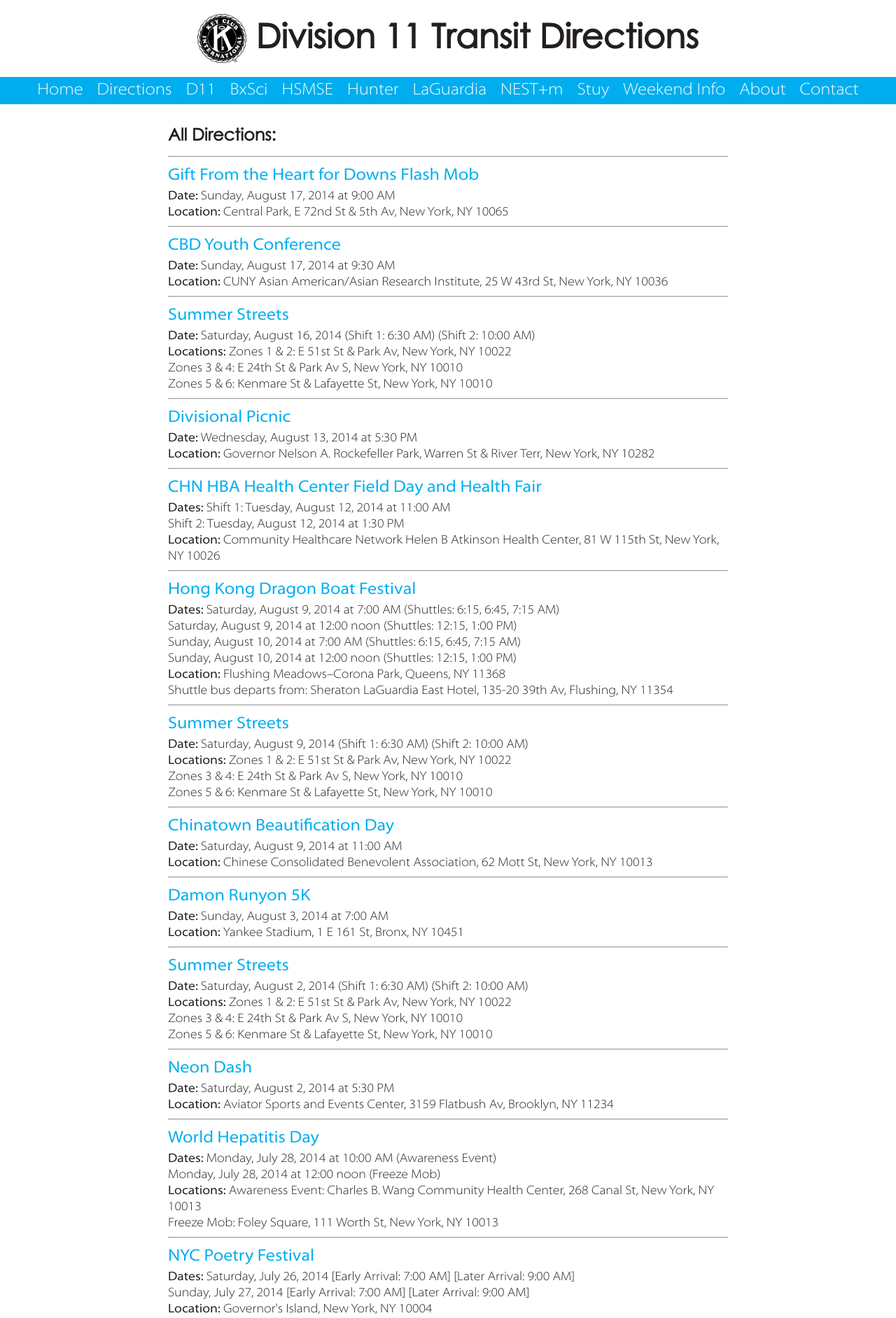
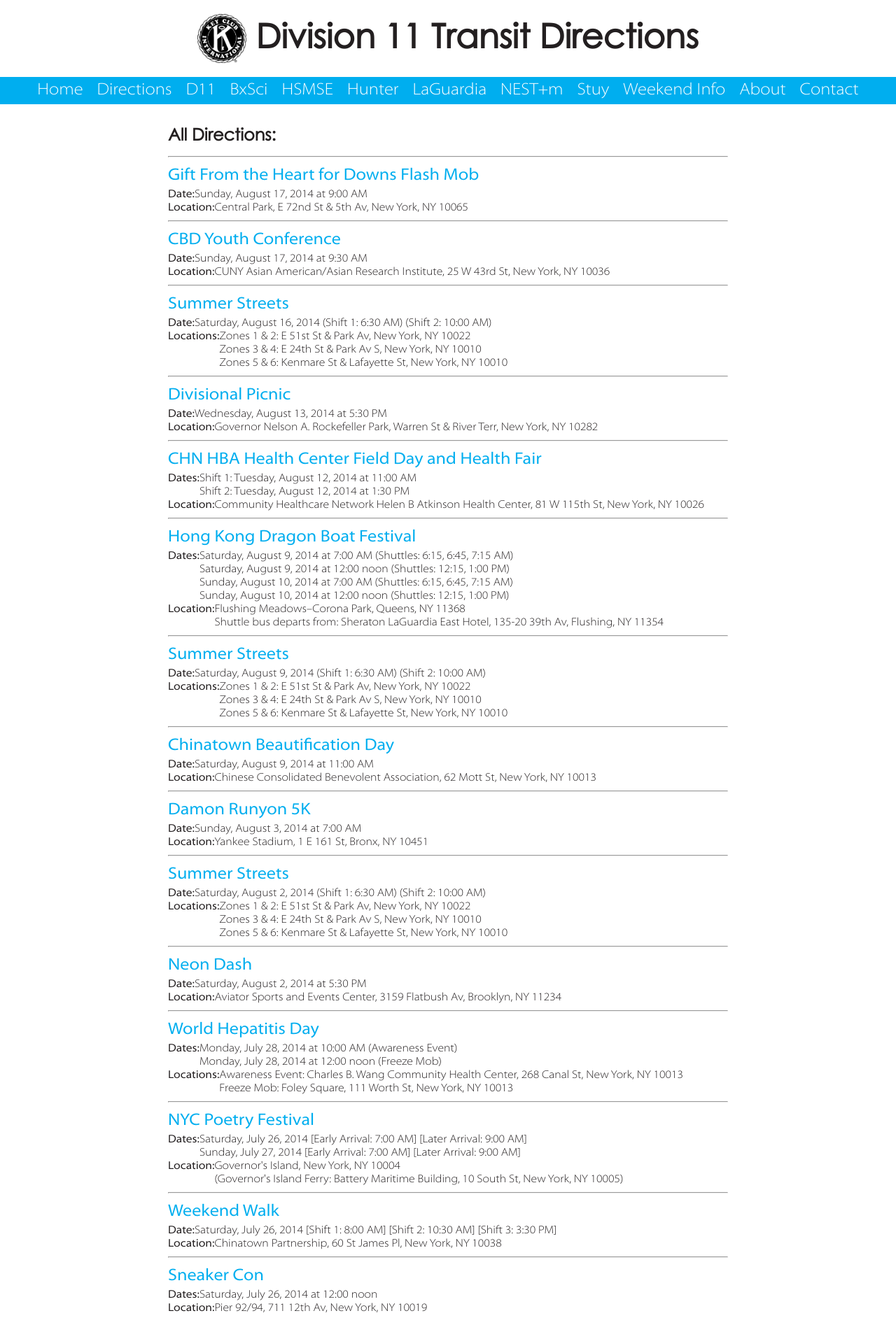
Before and after one commit to d11directions/d11directions.github.io, a Jekyll site: the page built from directions/index.html, in a window 1280 px wide. Shown: the top 1884 px of the page at 70% size. Built offline with Jekyll 4.4.1, drawn with Linux system fonts in a browser that asks for light colours.

Commit message:
[Redesign] Align text in directions page

```diff
--- a/directions/index.html
+++ b/directions/index.html
@@ -2,14 +2,26 @@
 layout: default
 title: All Directions
 ---
+<style>table { border: 0; padding: 0; margin: 0; }</style>
 <h3>All Directions:</h3>
 <hr align="LEFT">
 {% for direction in site.posts %}
       <p><span class="index_title"><a href="{{ direction.url }}">{{ direction.title }}</a></span><br>
+      <table><tbody>
       <span class="index_descr">
-  	{% if direction.time %}<strong>Date: </strong>{{ direction.time }}<br>{% endif %}
-      {% if direction.times %}<strong>Dates: </strong>{% for time in direction.times %}{{ time }}<br>{% endfor %}{% endif %}
-      {% if direction.location %}<strong>Location: </strong>{{ direction.location }}{% endif %}
-      {% if direction.locations %}<strong>Locations: </strong>{% for location in direction.locations %}{{ location }}<br>{% endfor %}{% endif %}</span>
-  <hr align="LEFT"></p>
+      <tr>
+  	      {% if direction.time %}<td><strong>Date: </strong></td><td>{{ direction.time }}</td>{% endif %}
+            {% if direction.times %}<td><strong>Dates: </strong></td><td>{% for time in direction.times %}{{ time }}<br>{% endfor %}</td>{% endif %}
+      </tr>
+      </span>
+      </tbody></table>
+      <table><tbody>
+      <span class="index_descr">
+      <tr>
+            {% if direction.location %}<td><strong>Location: </strong></td><td>{{ direction.location }}</td>{% endif %}
+            {% if direction.locations %}<td><strong>Locations: </strong></td><td>{% for location in direction.locations %}{{ location }}<br>{% endfor %}</td>{% endif %}
+      </tr>
+      </span>
+      </tbody></table>
+      <hr align="LEFT"></p>
 {% endfor %}
```
